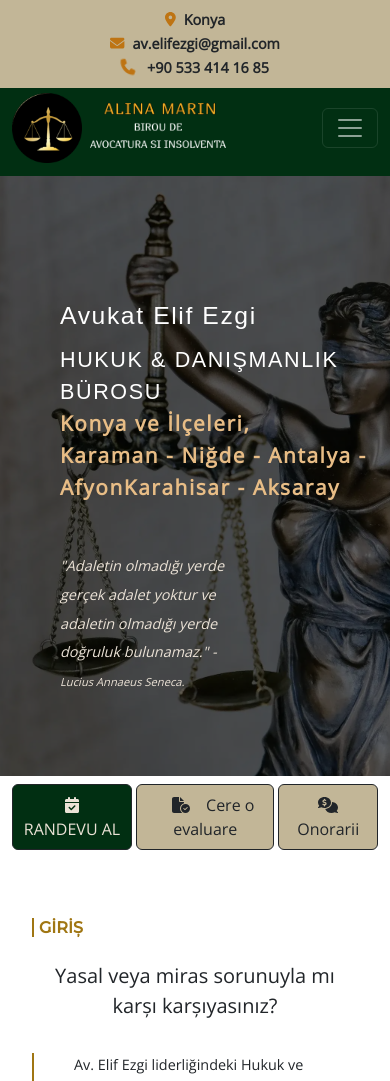
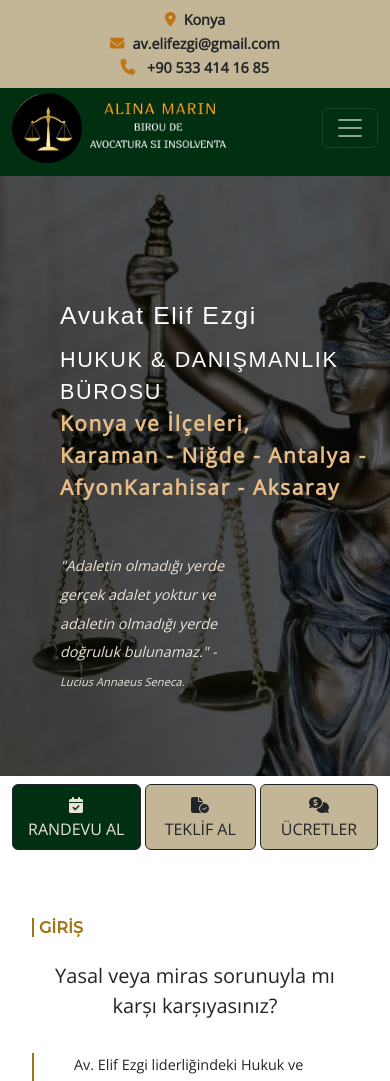
Before and after one commit to erenalpturk/temporary, a React (Create React App) app: page / in a window 390 px wide. Shown: the top 1081 px of the page. Built offline with nearby package versions, Linux system fonts and the light colour scheme; a web font is replaced by a local one.

Commit message:
mobile language

```diff
--- a/src/pages/Acasa.js
+++ b/src/pages/Acasa.js
@@ -107,8 +107,7 @@ const Acasa = () => {
                   <span className="p-3">
                     <FontAwesomeIcon icon={faFileCircleCheck} size="1x" />
                   </span>
-                  Cere o evaluare
-                </button>
+                  TEKLİF AL                </button>
               </Link>
               <Link to="/informatii-utile">
                 <button
@@ -118,7 +117,7 @@ const Acasa = () => {
                   <span className="p-3">
                     <FontAwesomeIcon icon={faCommentsDollar} size="1x" />
                   </span>
-                  Onorarii
+                  ÜCRETLER
                 </button>
               </Link>
             </div>
```
